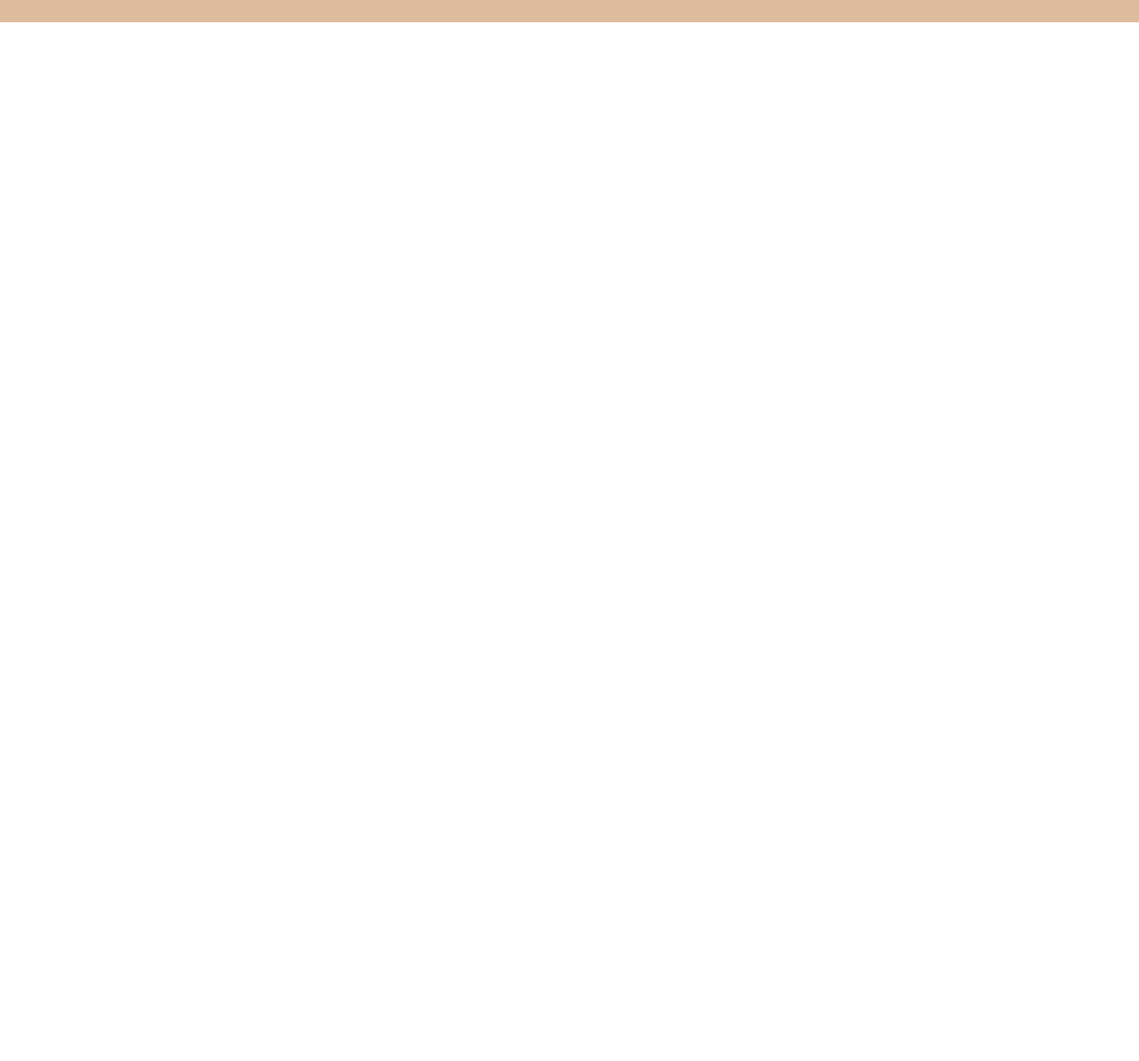
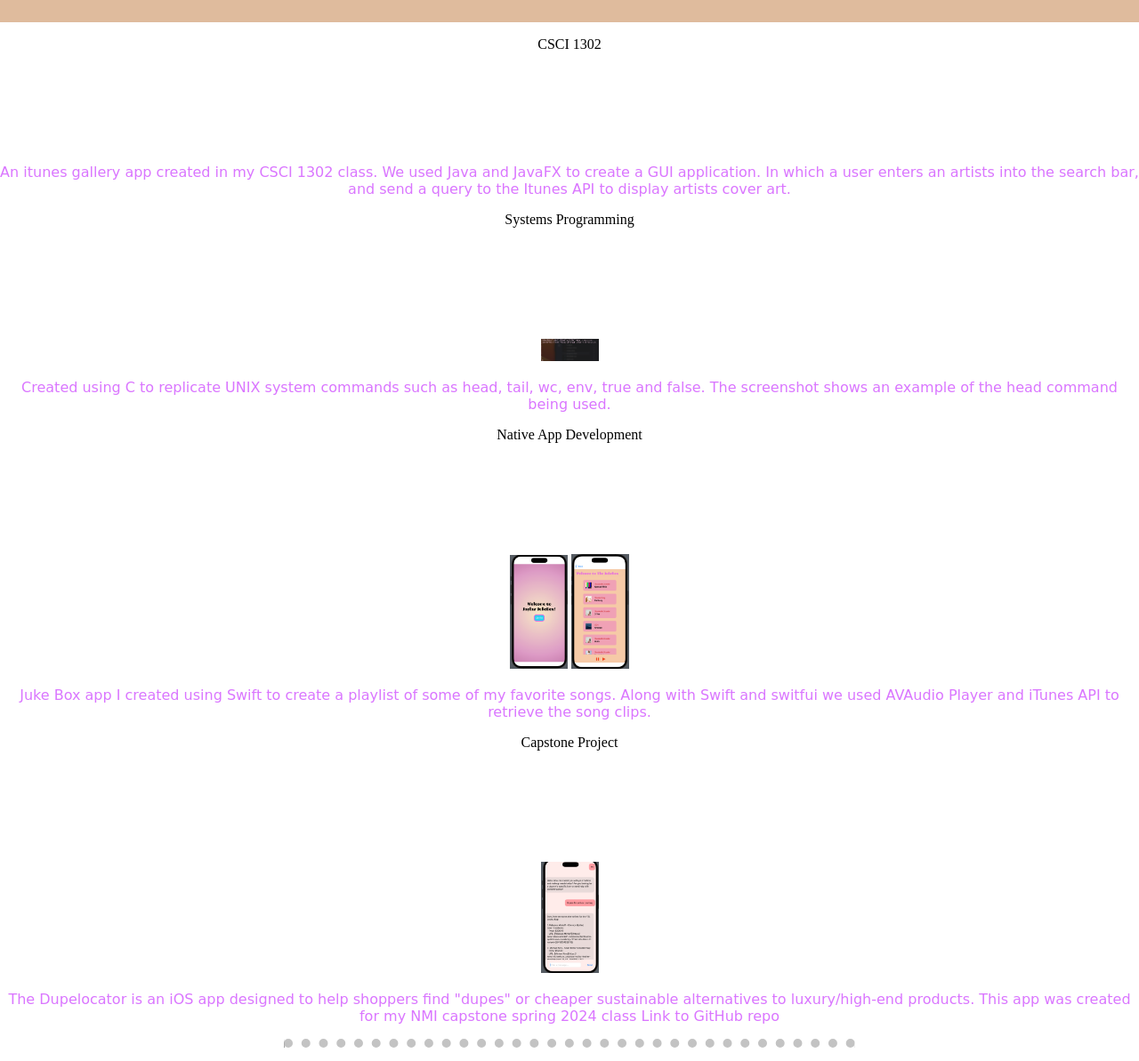
Before and after one commit to Alona0420/cv, a plain HTML site: page projects.html in a window 1280 px wide. Shown: the part 500-1693 px from the top of the page at 89% size. Before the commit the page ends 800 px from the top, so only its background shows below. Drawn offline with Linux system fonts and the light colour scheme.

Commit message:
Update  for Capstone 2024

```diff
--- a/projects.html
+++ b/projects.html
@@ -4,12 +4,51 @@
     <meta charset="UTF-8">
     <meta http-equiv="X-UA-Compatible" content="IE=edge">
     <meta name="viewport" content="width=device-width, initial-scale=1.0">
-    <link rel="stylesheet" href="css/style.css" type="text/css"/ >
+    <!-- <link rel="stylesheet" href="css/style.css" type="text/css"/ > -->
+    <link rel="stylesheet" href="css/style.css">
     <title>New Media Projects</title>
 </head>
 <body>
     <div class="top">
-        <h1>New Media Projects</h1>
+        <h1>Projects</h1>
+    </div>
+    <div class="project-body">
+        <dl>
+            <dt>CSCI 1302</dt>
+            <h1>Itunes Gallery App</h1>
+            <p>An itunes gallery app created in my CSCI 1302 class. We used Java
+                and JavaFX to create a GUI application. In which a user enters an artists
+                into the search bar, and send a query to the Itunes API to display artists
+                cover art. </p>
+            <dt>Systems Programming</dt>
+            <h1>UNIX Replica Shell</h1>
+            <img src="images/head.png" alt="head command" style="width:65px">
+            <p>Created using C to replicate UNIX system commands such as head, tail,
+                wc, env, true and false. The screenshot shows an example of the head command being
+                used.
+
+            </p>
+            <!-- <dt>Web Programming</dt> -->
+            <dt>Native App Development</dt>
+            <h1>Juke Box</h1>
+            <img src="images/jukebox.png" alt="jukebox" style="width:65px">
+            <img src="images/jukebox2.png" alt="jukeboxtwo" style="width:65px">
+            <p>Juke Box app I created using Swift to create a playlist of some of my
+                favorite songs. Along with Swift and switfui we used AVAudio Player and
+                iTunes API to retrieve the song clips.
+            </p>
+            <dt>Capstone Project</dt>
+            <h1>Dupelocator</h1>
+            <img src="images/DupeChat.png" alt="jukebox" style="width:65px">
+            <!--<img src="images/jukebox2.png" alt="jukeboxtwo" style="width:65px"> -->
+            <p>The Dupelocator is an iOS app designed to help shoppers find "dupes" or cheaper sustainable alternatives to luxury/high-end products.
+             This app was created for my NMI capstone spring 2024 class
+             <a href="https://github.com/Alona0420/Dupelocater "> Link to GitHub repo</a>
+            </p>
+        </dl>
+        <h2></h2>
+        <hr>
+        <h2> </h2>
     </div>
 
 </body>
```
Also changed, not shown: images/DupeChat.png (added), images/head.png (added), images/jukebox.png (added), images/jukebox2.png (added), 2 other files.
